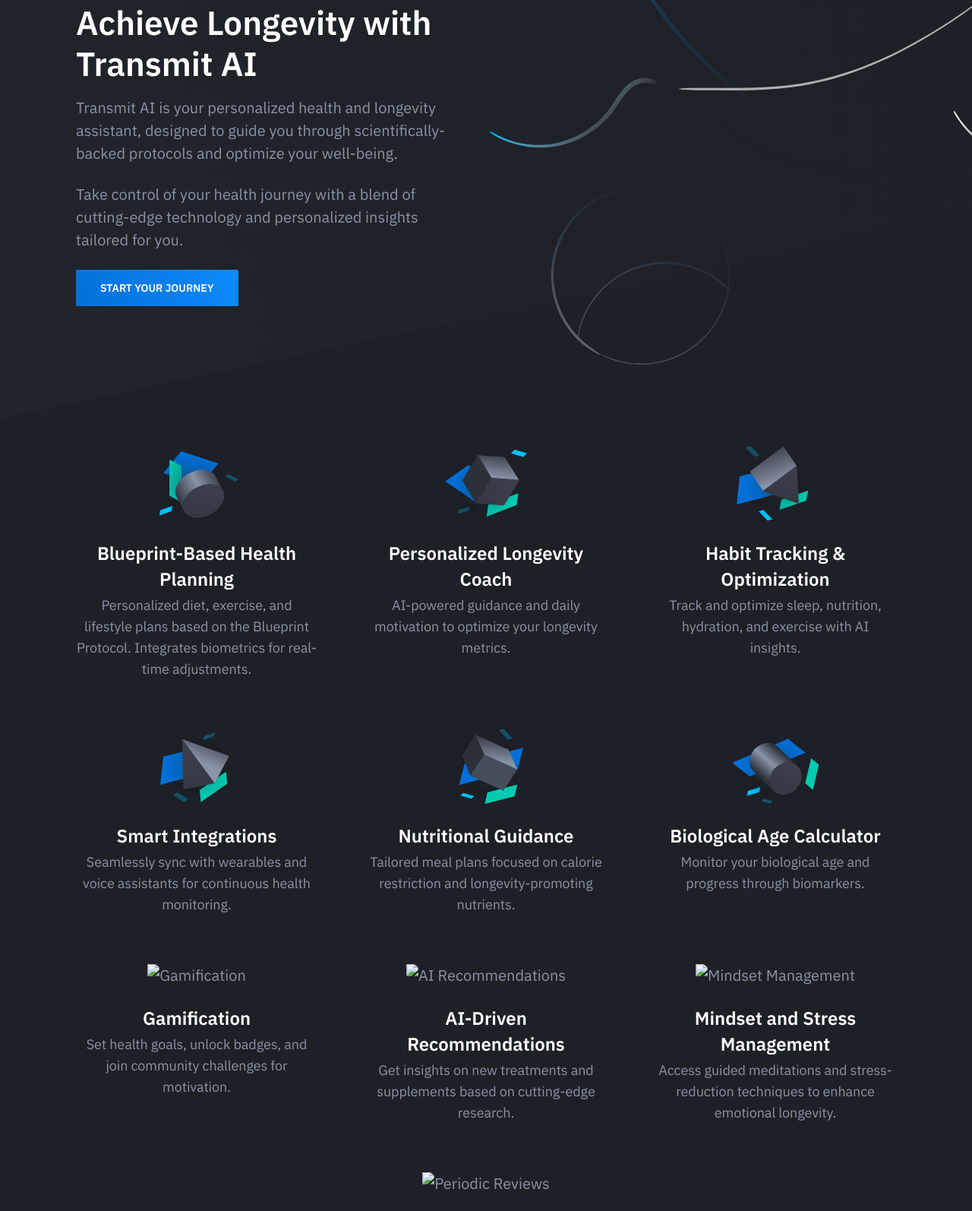
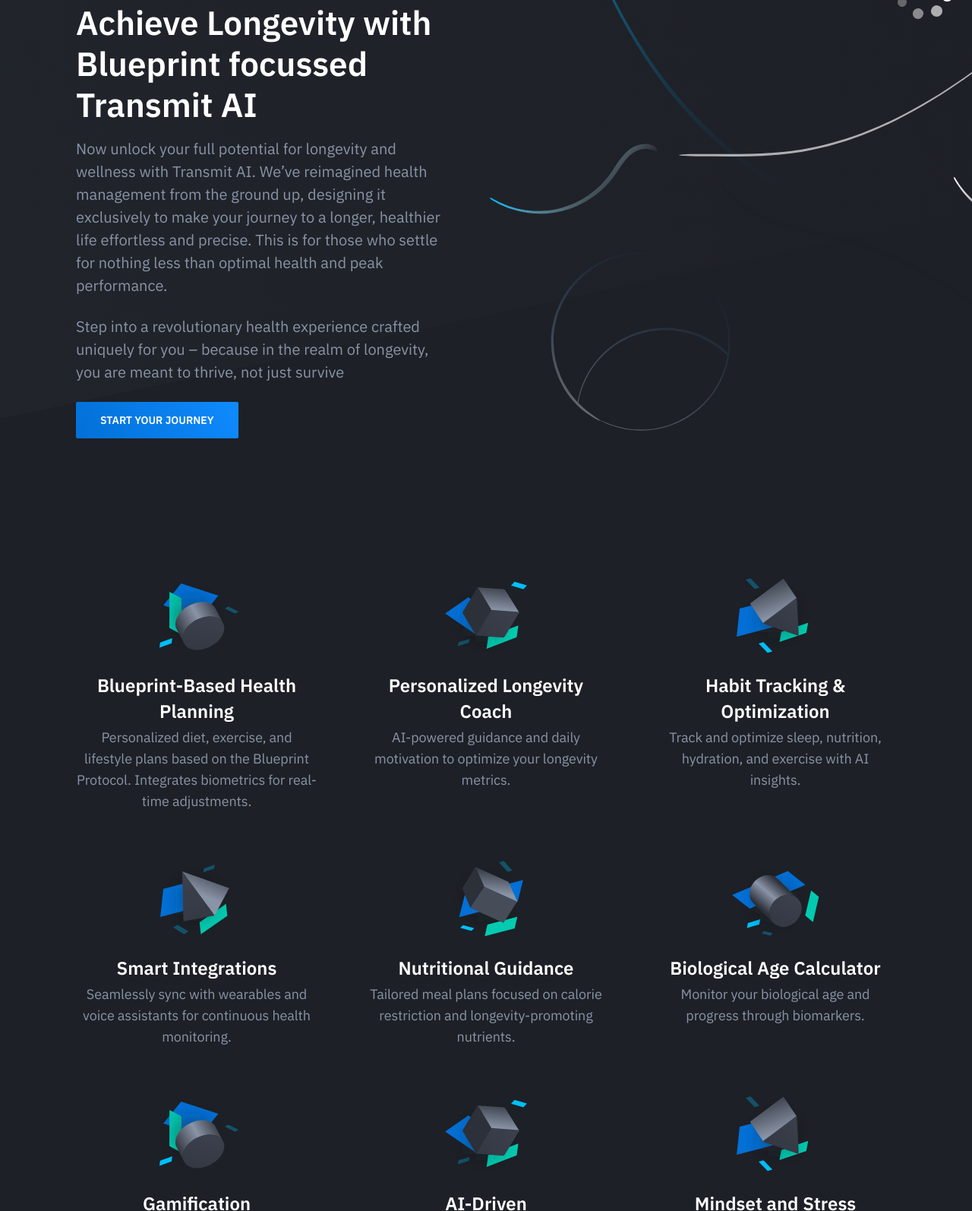
Before and after one commit to usetransmit/usetransmit.github.io, a plain HTML site: page index.html in a window 1280 px wide. Shown: the part 149-1743 px from the top of the page at 76% size. Drawn offline with nearby package versions, Linux system fonts and the light colour scheme.

Commit message:
Update index.html

```diff
--- a/index.html
+++ b/index.html
@@ -36,9 +36,9 @@
       <div class="container">
         <div class="hero-inner">
           <div class="hero-copy">
-            <h1 class="hero-title mt-0">Achieve Longevity with Transmit AI</h1>
-            <p class="hero-paragraph">Transmit AI is your personalized health and longevity assistant, designed to guide you through scientifically-backed protocols and optimize your well-being.</p>
-            <p class="hero-paragraph">Take control of your health journey with a blend of cutting-edge technology and personalized insights tailored for you.</p>
+            <h1 class="hero-title mt-0">Achieve Longevity with Blueprint focussed Transmit AI</h1>
+            <p class="hero-paragraph">Now unlock your full potential for longevity and wellness with Transmit AI. We’ve reimagined health management from the ground up, designing it exclusively to make your journey to a longer, healthier life effortless and precise. This is for those who settle for nothing less than optimal health and peak performance.</p>
+            <p class="hero-paragraph">Step into a revolutionary health experience crafted uniquely for you – because in the realm of longevity, you are meant to thrive, not just survive</p>
             <div class="hero-cta">
               <a class="button button-primary" target="_blank" href="https://koalendar.com/e/meet-with-nitish-sainani/">Start Your Journey</a>
             </div>
@@ -119,7 +119,7 @@
             <div class="feature text-center is-revealing">
               <div class="feature-inner">
                 <div class="feature-icon">
-                  <img src="dist/images/feature-icon-07.svg" alt="Gamification">
+                  <img src="dist/images/feature-icon-01.svg" alt="Gamification">
                 </div>
                 <h4 class="feature-title mt-24">Gamification</h4>
                 <p class="text-sm mb-0">Set health goals, unlock badges, and join community challenges for motivation.</p>
@@ -129,7 +129,7 @@
             <div class="feature text-center is-revealing">
               <div class="feature-inner">
                 <div class="feature-icon">
-                  <img src="dist/images/feature-icon-08.svg" alt="AI Recommendations">
+                  <img src="dist/images/feature-icon-02.svg" alt="AI Recommendations">
                 </div>
                 <h4 class="feature-title mt-24">AI-Driven Recommendations</h4>
                 <p class="text-sm mb-0">Get insights on new treatments and supplements based on cutting-edge research.</p>
@@ -139,7 +139,7 @@
             <div class="feature text-center is-revealing">
               <div class="feature-inner">
                 <div class="feature-icon">
-                  <img src="dist/images/feature-icon-09.svg" alt="Mindset Management">
+                  <img src="dist/images/feature-icon-03.svg" alt="Mindset Management">
                 </div>
                 <h4 class="feature-title mt-24">Mindset and Stress Management</h4>
                 <p class="text-sm mb-0">Access guided meditations and stress-reduction techniques to enhance emotional longevity.</p>
@@ -149,7 +149,7 @@
             <div class="feature text-center is-revealing">
               <div class="feature-inner">
                 <div class="feature-icon">
-                  <img src="dist/images/feature-icon-10.svg" alt="Periodic Reviews">
+                  <img src="dist/images/feature-icon-04.svg" alt="Periodic Reviews">
                 </div>
                 <h4 class="feature-title mt-24">Periodic Health Reviews</h4>
                 <p class="text-sm mb-0">Monthly AI-generated reports summarizing progress and recommending adjustments.</p>
```
